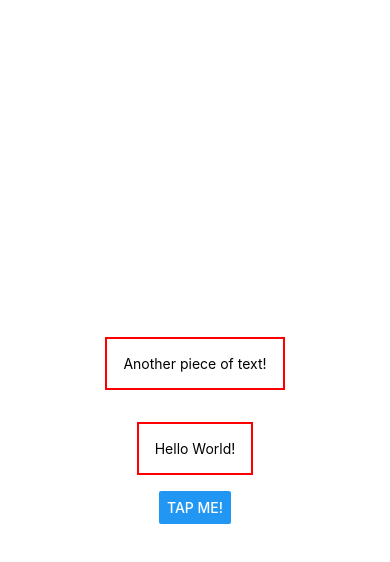
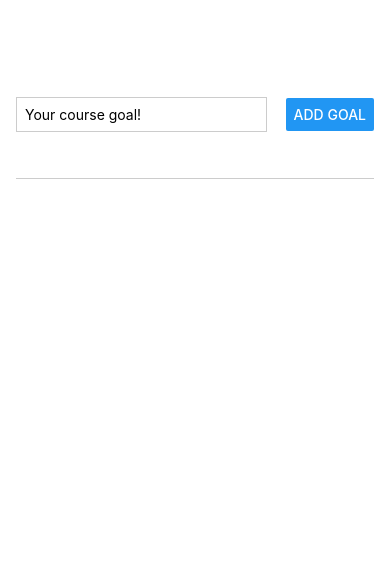
Before and after one commit to hzz4343/Native-Learning-Course_Goal_List, a React Native app: screen / in a window 390 px wide. Shown: the top 562 px of the page. Built offline with nearby package versions, Linux system fonts and the light colour scheme.

Commit message:
Split components into smaller components

```diff
--- a/App.js
+++ b/App.js
@@ -1,28 +1,42 @@
-import { Button, StyleSheet, Text, View } from 'react-native';
+import { useState } from 'react';
+import { StyleSheet, View, FlatList } from 'react-native';
+
+import GoalItem from './components/GoalItem';
+import GoalInput from './components/GoalInput';
 
 export default function App() {
+  const [courseGoals, setCourseGoals] = useState([]);
+
+  function addGoalHandler(enteredGoalText) {
+    setCourseGoals([
+      ...courseGoals,
+      { text: enteredGoalText, key: Math.random().toString() },
+    ]);
+  }
+
   return (
-    <View style={styles.container}>
-      <View>
-        <Text style={styles.dummyText}>Another piece of text!</Text>
+    <View style={styles.appContainer}>
+      <GoalInput onAddGoal={addGoalHandler}></GoalInput>
+      <View style={styles.goalsContainer}>
+        <FlatList
+          data={courseGoals}
+          renderItem={(itemData) => {
+            return <GoalItem text={itemData.item.text}></GoalItem>;
+          }}
+          alwaysBounceVertical={false}
+        ></FlatList>
       </View>
-      <Text style={styles.dummyText}>Hello World!</Text>
-      <Button title="Tap me!"></Button>
     </View>
   );
 }
 
 const styles = StyleSheet.create({
-  container: {
+  appContainer: {
     flex: 1,
-    backgroundColor: '#fff',
-    alignItems: 'center',
-    justifyContent: 'center',
+    paddingTop: 50,
+    paddingHorizontal: 16,
   },
-  dummyText: {
-    margin: 16,
-    borderWidth: 2,
-    borderColor: 'red',
-    padding: 16,
+  goalsContainer: {
+    flex: 5,
   },
 });
--- /dev/null
+++ b/components/GoalInput.js
@@ -0,0 +1,48 @@
+import { useState } from 'react';
+import { View, TextInput, Button, StyleSheet } from 'react-native';
+
+function GoalInput(props) {
+  const [enteredGoalText, setEnteredGoalText] = useState('');
+
+  function goalInputHandler(enteredText) {
+    setEnteredGoalText(enteredText);
+  }
+
+  function addGoalHandler() {
+    props.onAddGoal(enteredGoalText);
+    setEnteredGoalText('');
+  }
+
+  return (
+    <View style={styles.inputContainer}>
+      <TextInput
+        style={styles.textInput}
+        placeholder="Your course goal!"
+        onChangeText={goalInputHandler}
+        value={enteredGoalText}
+      ></TextInput>
+      <Button title="Add Goal" onPress={addGoalHandler}></Button>
+    </View>
+  );
+}
+
+export default GoalInput;
+
+const styles = StyleSheet.create({
+  inputContainer: {
+    flex: 1,
+    flexDirection: 'row',
+    justifyContent: 'space-between',
+    alignItems: 'center',
+    marginBottom: 24,
+    borderBottomWidth: 1,
+    borderBottomColor: '#cccccc',
+  },
+  textInput: {
+    borderWidth: 1,
+    borderColor: '#cccccc',
+    width: '70%',
+    marginRight: 8,
+    padding: 8,
+  },
+});
--- /dev/null
+++ b/components/GoalItem.js
@@ -0,0 +1,21 @@
+import { StyleSheet, View, Text } from 'react-native';
+
+function GoalItem(props) {
+  return (
+    <View>
+      <Text style={styles.goalItem}>{props.text}</Text>
+    </View>
+  );
+}
+
+export default GoalItem;
+
+const styles = StyleSheet.create({
+  goalItem: {
+    margin: 8,
+    padding: 8,
+    borderRadius: 6,
+    backgroundColor: '#5e0acc',
+    color: 'white',
+  },
+});
```
